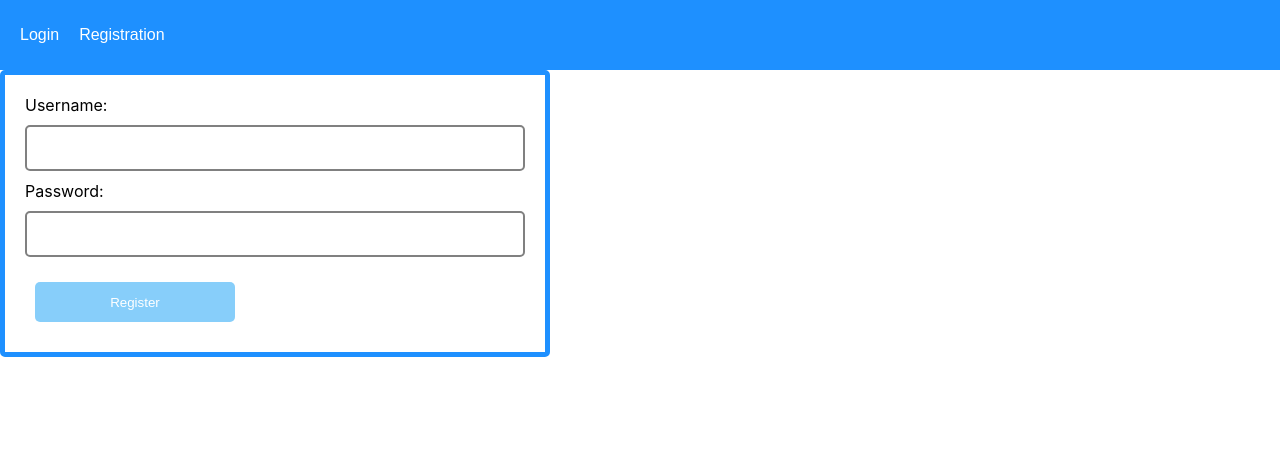
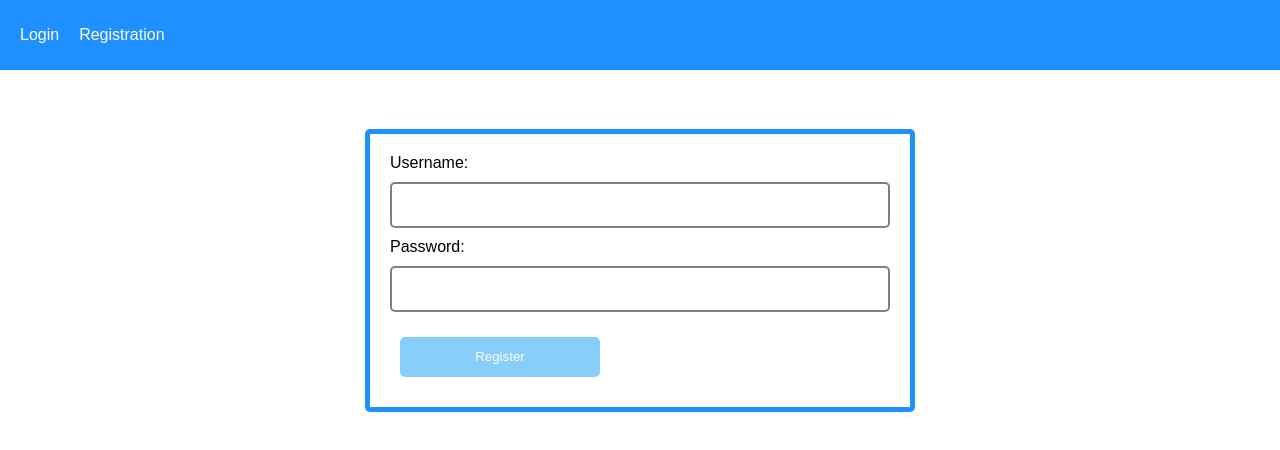
Before and after one commit to chii-vu/ChatApp, a React (Create React App) app in the folder client/: page /registration in a window 1280 px wide. Shown: the top 450 px of the page. Built offline with nearby package versions, Linux system fonts and the light colour scheme; no server answers.

Commit message:
Display most-liked posts first

```diff
--- a/client/src/App.css
+++ b/client/src/App.css
@@ -76,6 +76,16 @@ body {
 .buttons label {
   margin-right: 20px;
   margin-left: 10px;
+}
+
+/* REGISTRATION PAGE CSS */
+.registrationPage {
+  width: 100vw;
+  height: 50vh;
+  display: flex;
+  justify-content: center;
+  align-items: center;
+  font-family: Arial, Helvetica, sans-serif;
 }
 
 /* CREATE POST PAGE CSS */
--- a/client/src/App.js
+++ b/client/src/App.js
@@ -14,6 +14,7 @@ import ChangePassword from "./pages/ChangePassword";
 
 import { AuthContext } from "./helpers/AuthContext";
 import { useState, useEffect } from "react";
+import { useNavigate } from "react-router-dom";
 import axios from "axios";
 
 function App() {
@@ -46,6 +47,7 @@ function App() {
   const logout = () => {
     localStorage.removeItem("accessToken");
     setAuthState({ username: "", id: 0, status: false });
+    window.location.href = "/login";
   };
 
   return (
@@ -70,7 +72,7 @@ function App() {
             </div>
             <div className="loggedInContainer">
               <h1>{authState.username} </h1>
-              {authState.status && <button onClick={logout}> Logout</button>}
+              {authState.status && <button onClick={logout}> Sign Out</button>}
             </div>
           </div>
           <Routes>
--- a/client/src/pages/Channel.js
+++ b/client/src/pages/Channel.js
@@ -10,6 +10,7 @@ function Channel() {
     const [listOfPosts, setListOfPosts] = useState([]);
     const [likedPosts, setLikedPosts] = useState([]);
     const { authState } = useContext(AuthContext);
+
     let navigate = useNavigate();
 
     useEffect(() => {
@@ -67,9 +68,12 @@ function Channel() {
             });
     };
 
+    // Sort the posts based on the length of the Likes array in descending order
+    const sortedPosts = listOfPosts.sort((a, b) => b.Likes.length - a.Likes.length);
+
     return (
         <div>
-            {listOfPosts.map((value, key) => {
+            {sortedPosts.map((value, key) => {
                 return (
                     <div key={key} className="post">
                         <div className="title"> {value.title} </div>
@@ -98,19 +102,6 @@ function Channel() {
                                 />
                                 <label> {value.Likes.length}</label>
                             </div>
-
-                            {/* <div className="buttons">
-                <ThumbUpAltIcon
-                  onClick={() => {
-                    likeAPost(value.id);
-                  }}
-                  className={
-                    likedPosts.includes(value.id) ? "unlikeBttn" : "likeBttn"
-                  }
-                />
-
-                <label> {value.Likes.length}</label>
-              </div> */}
                         </div>
                     </div>
                 );
--- a/client/src/pages/Registration.js
+++ b/client/src/pages/Registration.js
@@ -10,8 +10,8 @@ function Registration() {
   };
 
   const validationSchema = Yup.object().shape({
-    username: Yup.string().min(3).max(15).required(),
-    password: Yup.string().min(4).max(20).required(),
+    username: Yup.string().min(3).max(15).required("Required"),
+    password: Yup.string().min(4).max(20).required("Required"),
   });
 
   const onSubmit = (data) => {
@@ -21,7 +21,7 @@ function Registration() {
   };
 
   return (
-    <div>
+    <div className="registrationPage">
       <Formik
         initialValues={initialValues}
         onSubmit={onSubmit}
```
Also changed, not shown: client/src/pages/Home.js (+0 -13 lines), client/src/images/ThumbsUp.png.
